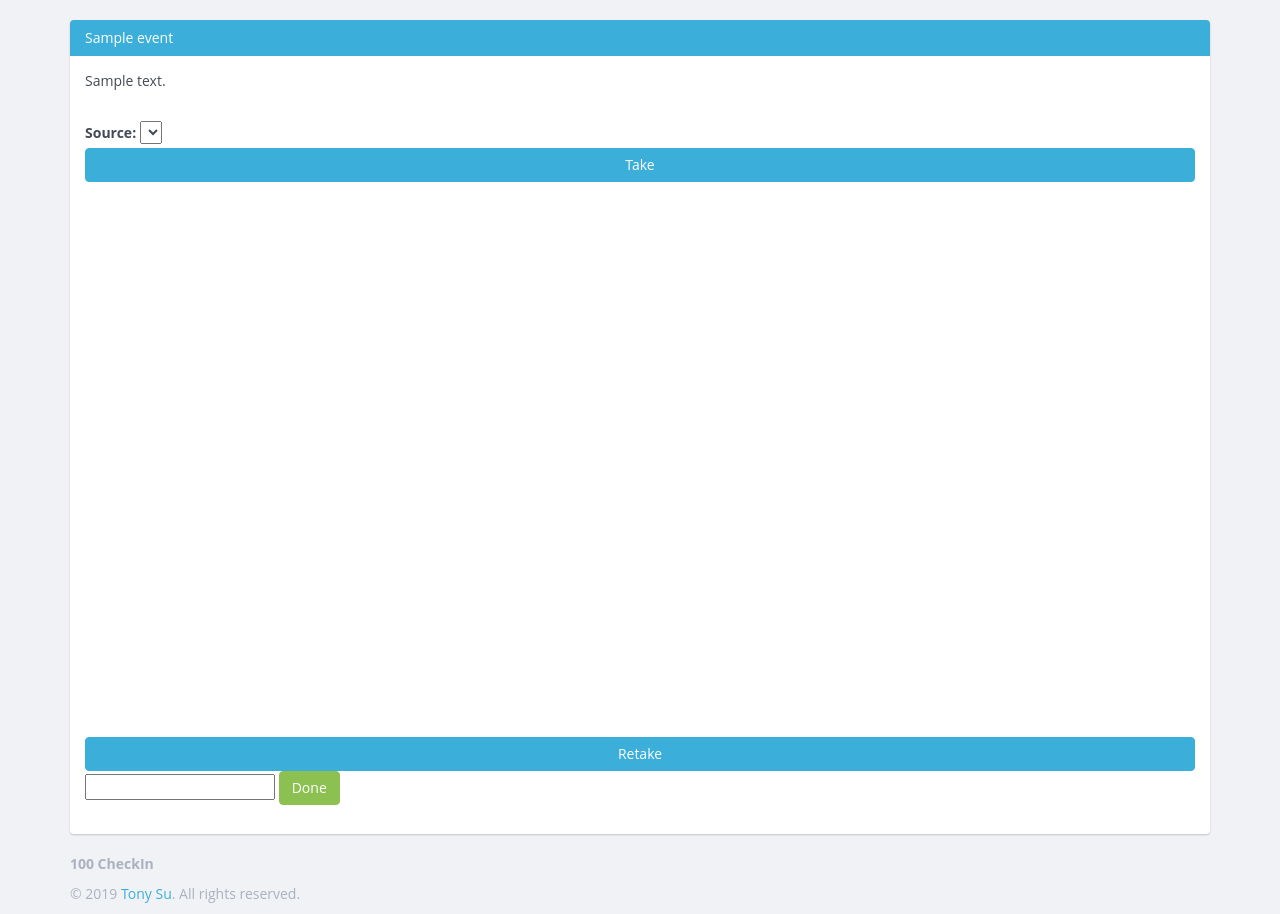
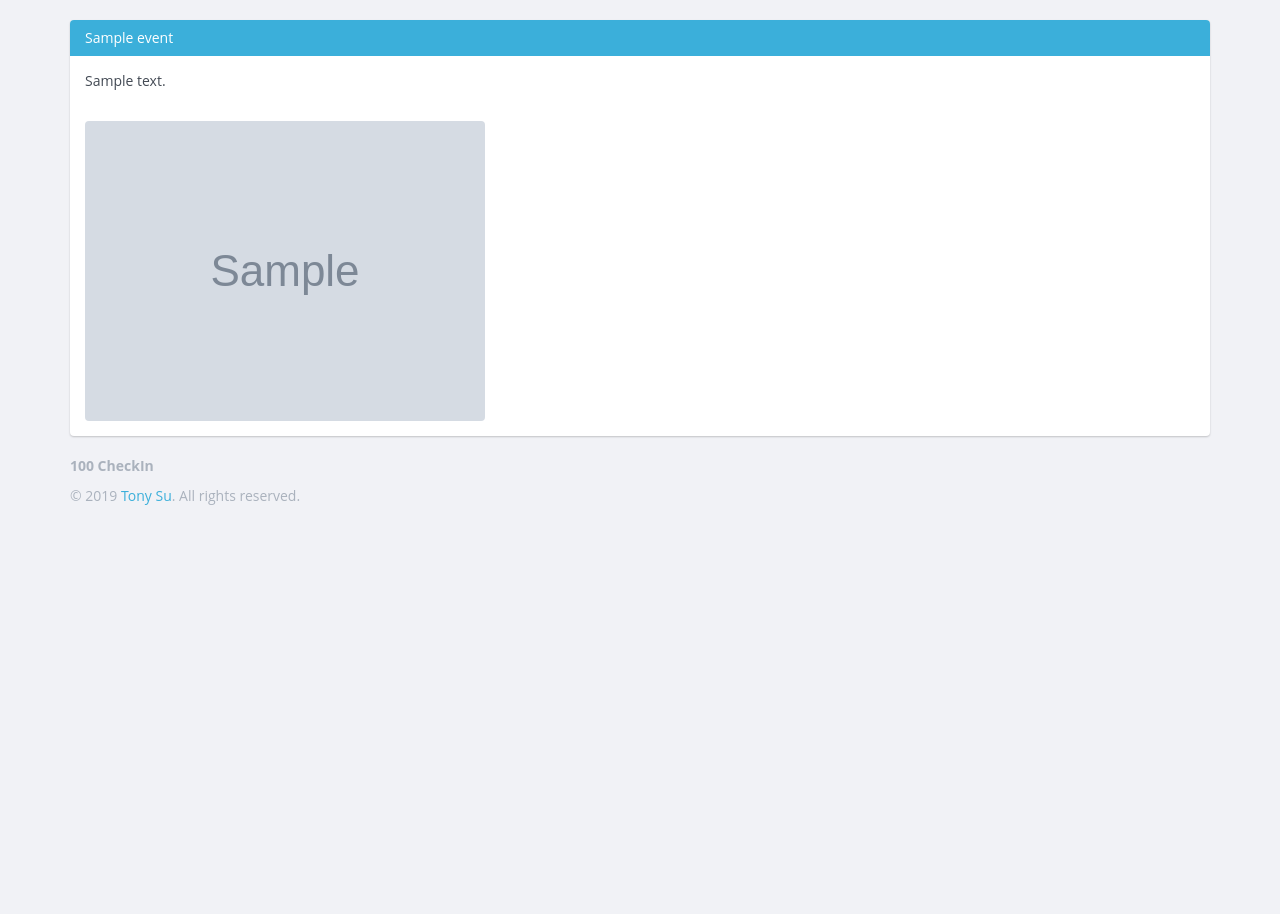
Before and after one commit to peitaosu/100CheckIn, a Django app: template checkin/checkin/templates/detail.html in a window 1280 px wide. Shown: the part 52-966 px from the top of the page. After the commit the page ends 557 px from the top, so only its background shows below. Run offline with Django 3.2, Linux system fonts and the light colour scheme; tables that the repository leaves empty hold one stand-in row (values such as "Sample post"); the template is opened without the code that fills it: values that come from a table or form of the project are taken from there, most other values are stand-ins (such as "Sample title", 1, 10 or a date in 2020); grey boxes marked "Sample" are stand-in pictures; lists and menus that the app fills with data are empty; some libraries are stand-ins or nearby versions; some web fonts are replaced.

Commit message:
fix element still visible issue

```diff
--- a/checkin/checkin/static/css/custom.css
+++ b/checkin/checkin/static/css/custom.css
@@ -23,3 +23,11 @@ tbody tr td{
 #canvas {
     display: none;
 }
+
+#retake_div {
+    visibility: hidden;
+}
+
+#img_save {
+    visibility: hidden;
+}
--- a/checkin/checkin/static/js/custom.js
+++ b/checkin/checkin/static/js/custom.js
@@ -14,9 +14,6 @@
     let videoPlaying = false;
     let photoCaptured = false;
     let angle = 0;
-
-    retake_div.style.visibility = "hidden";
-    img_save.style.visibility = "hidden";
 
     navigator.mediaDevices.enumerateDevices()
         .then(gotDevices).then(getStream)
--- a/checkin/checkin/templates/detail.html
+++ b/checkin/checkin/templates/detail.html
@@ -13,7 +13,7 @@
     <div class="panel-body">
         {{ detail.description }}
     </div>
-    {% if detail.picture %}
+    {% if detail.picture == "" %}
     <div class="panel-body">
         <div id="take_div">
             <label for="source">Source: </label>
@@ -28,12 +28,12 @@
         <div id="retake_div">
             <button id="retake" type="button" class="btn btn-primary btn-block">Retake</button>
             <img id="photo" src="" class="img-rounded img-responsive">
+            <form method="post">
+                {% csrf_token %}
+                <input id="img_save" type="text" name="img_save" value=""/>
+                <button id="done" type="button" class="btn btn-primary btn-success" formaction="/event/update?eid={{ detail.eid }}">Done</button>
+            </form>
         </div>
-        <form method="post">
-        {% csrf_token %}
-        <input id="img_save" type="text" name="img_save" value=""/>
-        <button id="done" type="button" class="btn btn-primary btn-success" formaction="/event/update?eid={{ detail.eid }}">Done</button>
-        </form>
     </div>
     {% else %}
     <div class="panel-body">
```
